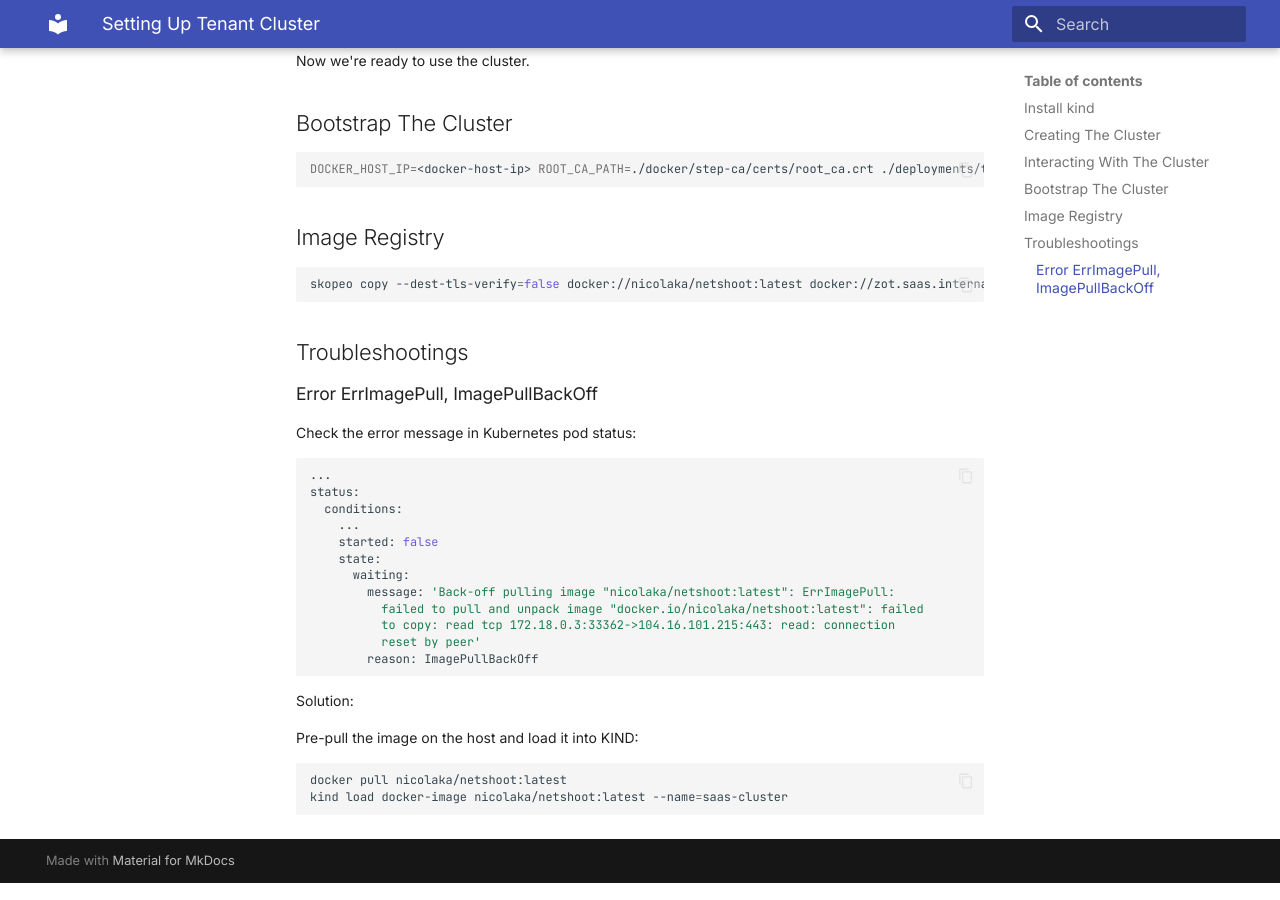
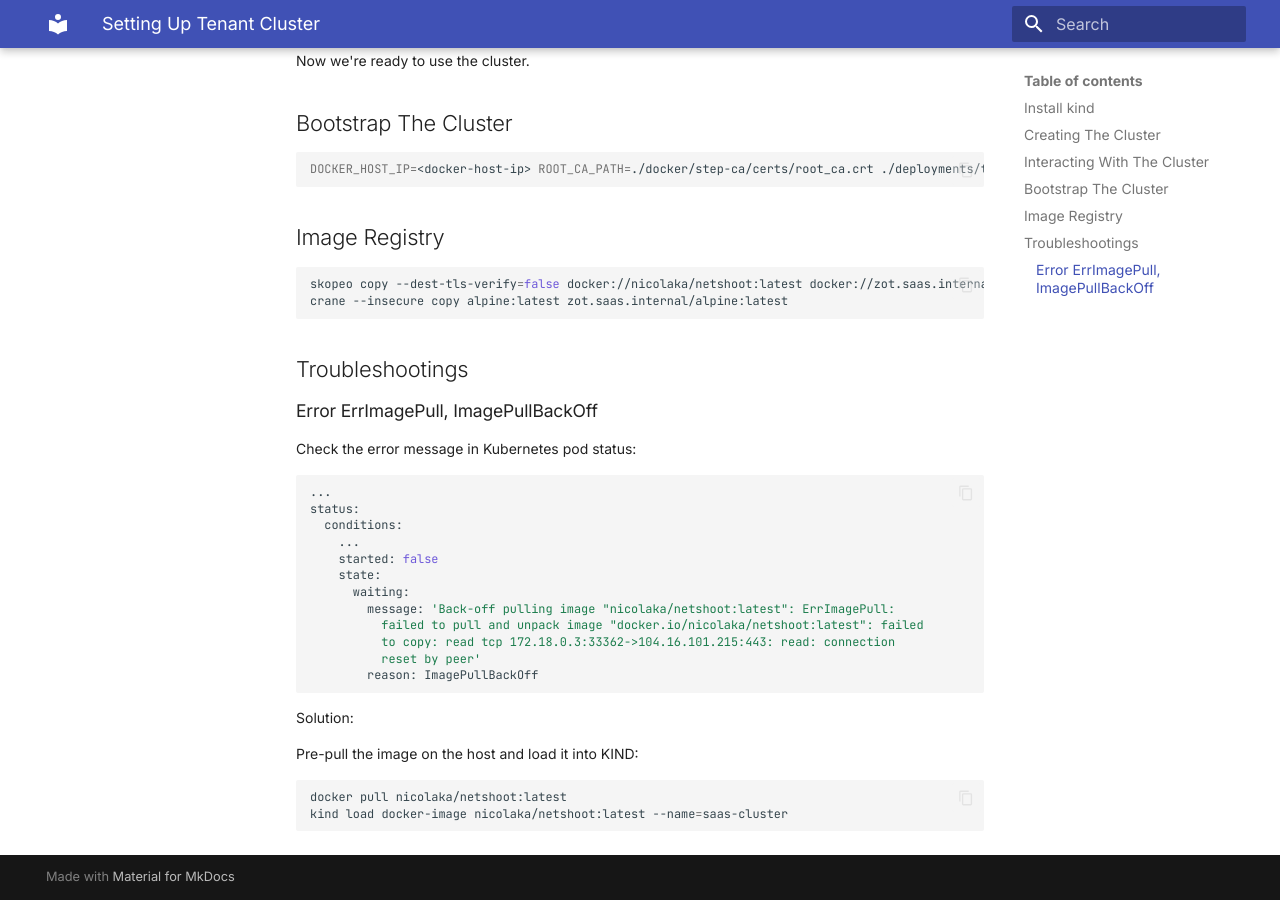
Before and after one commit to taufiqibrahim/saas-data-platform-on-kubernetes, an MkDocs documentation site: the page built from docs/getting-started/03-adding-your-first-tenant/01-tenant-cluster.md, in a window 1280 px wide and 900 px high, scrolled down 1168 px. Built offline with MkDocs 1.6.1 and Material for MkDocs 9.7.7, drawn with Linux system fonts in a browser that asks for light colours.

````diff
--- a/docs/getting-started/03-adding-your-first-tenant/01-tenant-cluster.md
+++ b/docs/getting-started/03-adding-your-first-tenant/01-tenant-cluster.md
@@ -61,6 +61,7 @@
 
 ```bash
 skopeo copy --dest-tls-verify=false docker://nicolaka/netshoot:latest docker://zot.saas.internal/nicolaka/netshoot:latest
+crane --insecure copy alpine:latest zot.saas.internal/alpine:latest
 ```
 
 ## Troubleshootings
````
Also changed, not shown: 1 other file.
